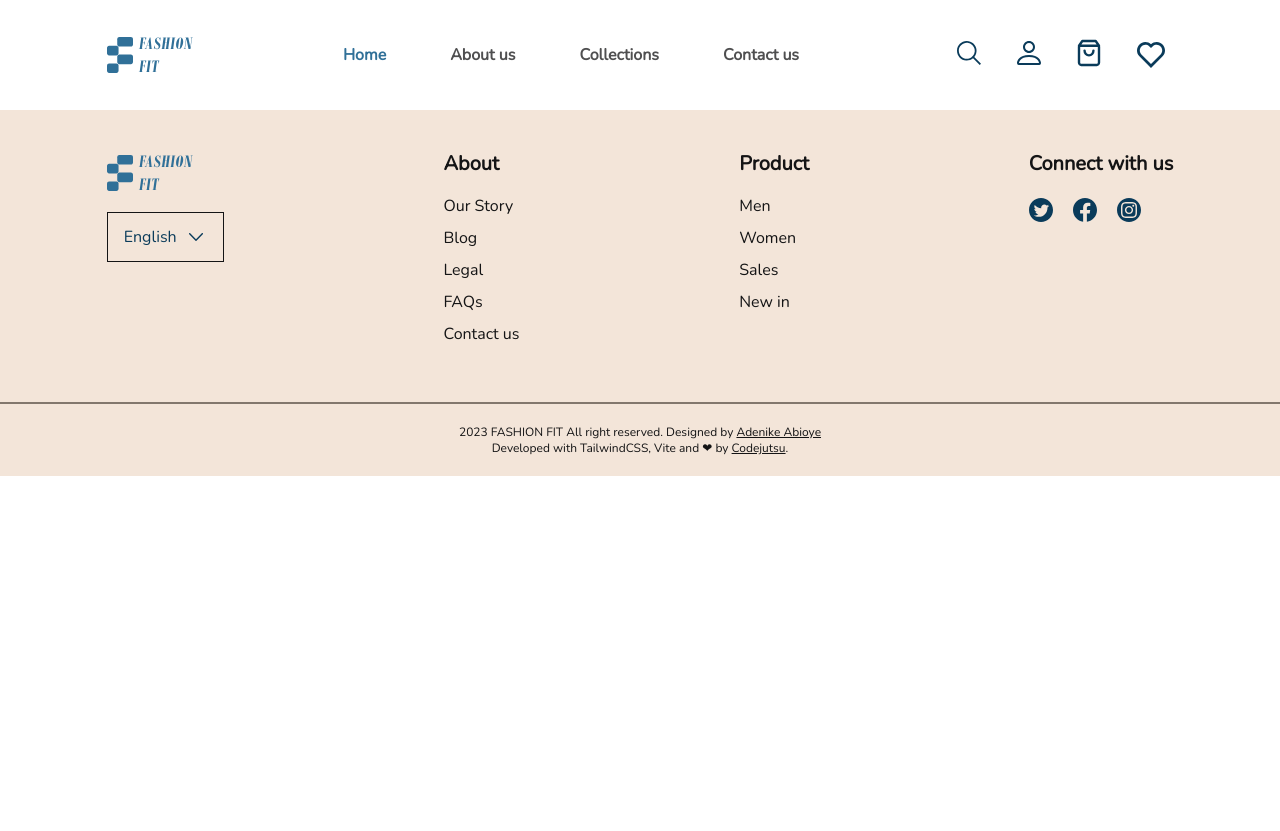
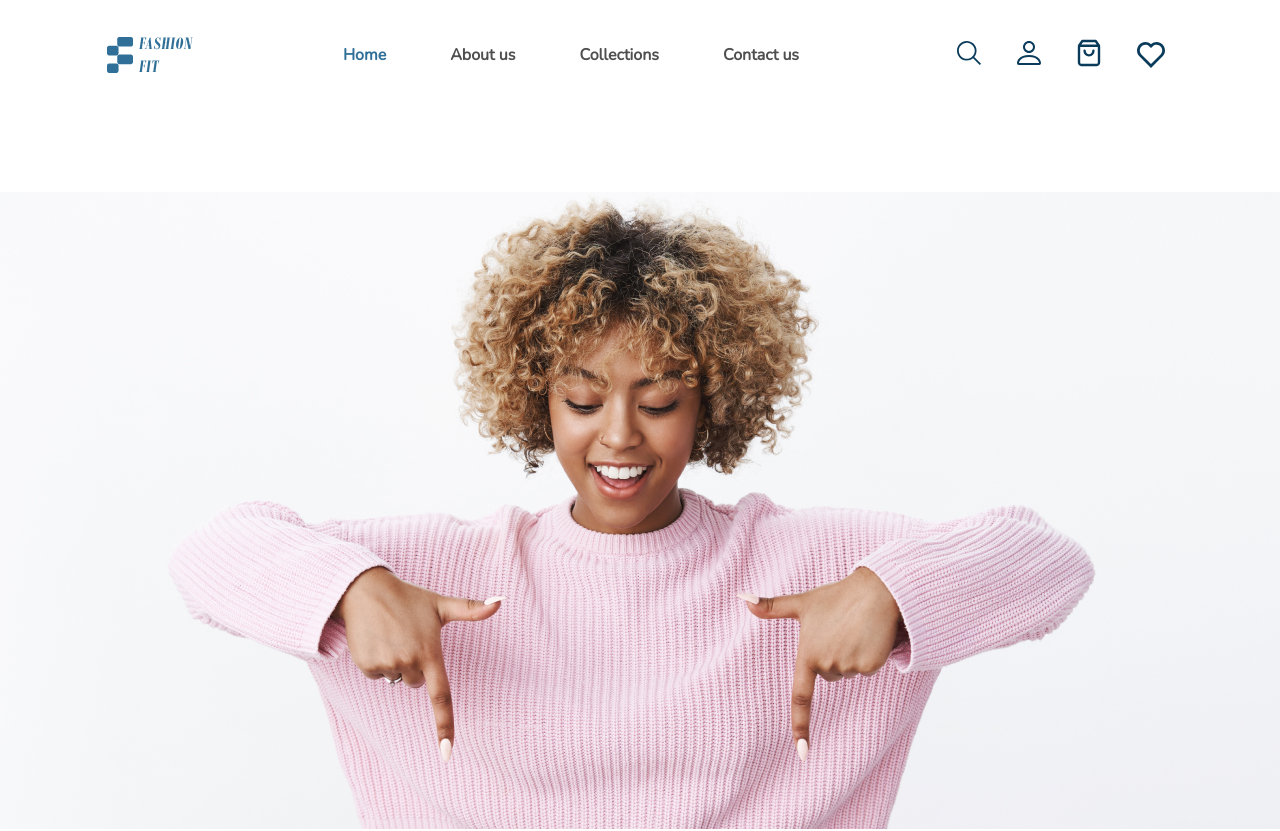
Before and after one commit to codejutsu1/fashion-fit, a Vue app: page /contact-us in a window 1280 px wide. Shown: the top 831 px of the page. Before the commit the page ends 800 px from the top, so only its background shows below. Built offline with nearby package versions, Linux system fonts and the light colour scheme.

Commit message:
created the contact us url and added the background image

```diff
--- a/src/components/Header.vue
+++ b/src/components/Header.vue
@@ -11,16 +11,16 @@
             <nav>
             <ul class="flex space-x-16 font-bold text-base text">
                 <li>
-                <RouterLink class="text-[#307098]" to="/">Home</RouterLink>
+                    <RouterLink class="text-[#307098]" to="/">Home</RouterLink>
                 </li>
                 <li>
-                <RouterLink to="/about">About us</RouterLink>
+                    <RouterLink to="/about">About us</RouterLink>
                 </li>
                 <li>
-                <a href="#">Collections</a>
+                    <a href="#">Collections</a>
                 </li>
                 <li>
-                <a href="#">Contact us</a>
+                    <RouterLink to="/contact-us">Contact us</RouterLink>
                 </li>
             </ul>
             </nav>
--- a/src/router/index.js
+++ b/src/router/index.js
@@ -16,6 +16,11 @@ const router = createRouter({
       // this generates a separate chunk (About.[hash].js) for this route
       // which is lazy-loaded when the route is visited.
       component: () => import('../views/AboutView.vue')
+    },
+    {
+      path: '/contact-us',
+      name: 'contact-us',
+      component: () => import('../views/ContactView.vue')
     }
   ]
 })
--- /dev/null
+++ b/src/views/ContactView.vue
@@ -0,0 +1,14 @@
+<script setup>
+import Header from '../components/Header.vue'
+import Footer from '../components/Footer.vue'
+
+
+</script>
+
+<template>
+    <main>
+        <section class="bg-contact h-screen bg-center bg-no-repeat">
+
+        </section>
+    </main>
+</template>
--- a/tailwind.config.js
+++ b/tailwind.config.js
@@ -7,7 +7,8 @@ export default {
   theme: {
     extend: {
       backgroundImage : {
-        'about' : "url('/images/pictures/about-us.jpg')"
+        'about' : "url('/images/pictures/about-us.jpg')",
+        'contact' : "url('/images/pictures/contact-us.jpg')"
       },
       fontFamily : {
         'nunito' : ['nunito', 'sans-serif']
```
Also changed, not shown: public/images/pictures/contact-us.jpg (added).
